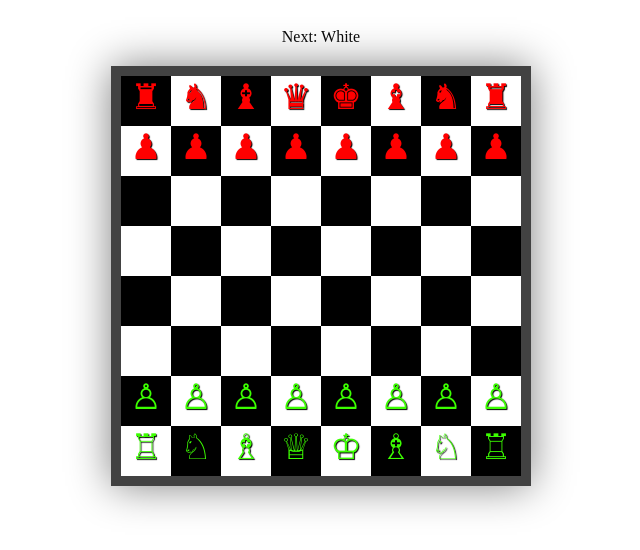
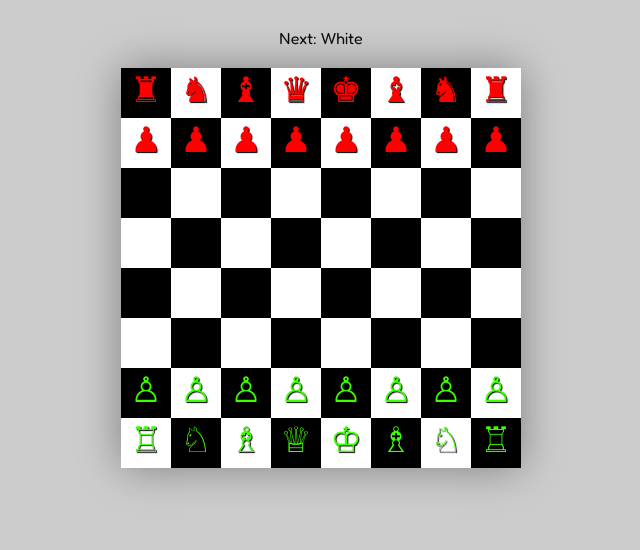
Before and after one commit to ashok-kannan-dev/chess-board, a plain HTML site: page index.html in a window 1280 px wide. Shown: the whole page, without its empty margins (319-959 px from the left). Drawn offline with Linux system fonts and the light colour scheme.

Commit message:
style update

```diff
--- a/css/custom.css
+++ b/css/custom.css
@@ -1,3 +1,12 @@
+@import url('https://fonts.googleapis.com/css2?family=Fredoka:wght@300;400;500&display=swap');
+body * {
+    font-family: 'Fredoka', sans-serif;
+}
+
+body {
+    background-color: #ccc;
+}
+
 .wrapper {
     display: flex;
     align-items: center;
@@ -7,7 +16,6 @@
 
 #app {
     display: inline-block;
-    border: solid 10px #424242;
     box-shadow: 0 0 40px grey;
     /*   transform: rotateX(10deg); */
 }
--- a/index.html
+++ b/index.html
@@ -10,9 +10,11 @@
 </head>
 
 <body>
-    <div id="turn" class="player"></div>
-    <div class="wrapper">
-        <div id="app"></div>
+    <div class="parent">
+        <div id="turn" class="player"></div>
+        <div class="wrapper">
+            <div id="app"></div>
+        </div>
     </div>
 
 </body>
```
